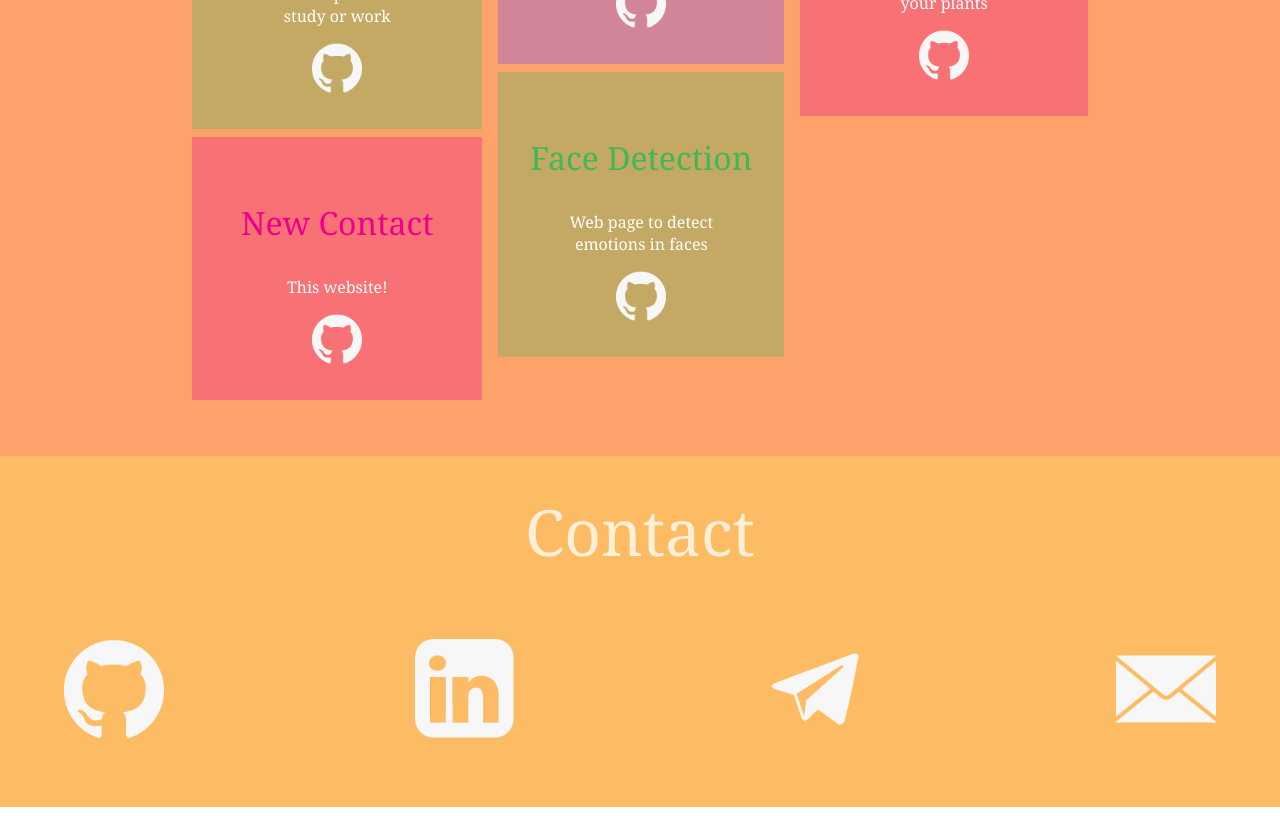
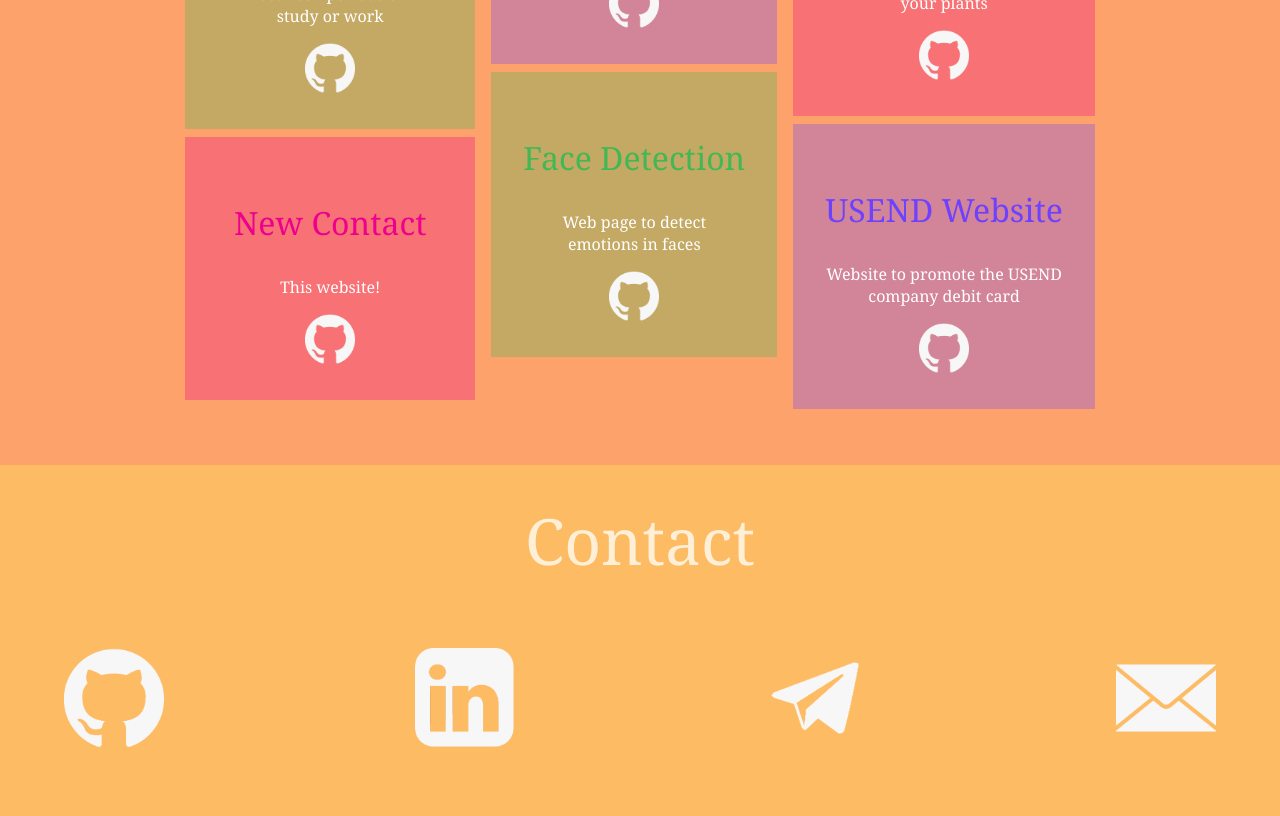
Before and after one commit to ericoBandeira/New-contact, a Next.js app: page / in a window 1280 px wide. Shown: the part 3640-4456 px from the top of the page. Built offline with nearby package versions, Linux system fonts and the light colour scheme.

Commit message:
fix portifolio

```diff
--- a/src/components/Portifolio.tsx
+++ b/src/components/Portifolio.tsx
@@ -34,6 +34,10 @@ export function Portfolio(){
 
     function handleemail(){
         window.open("mailto:ericobandeira@hotmail.com","_blank");
+    }
+
+    function handleSite(){
+        window.open("https://usend.com/debit-card/","_blank");
     }
 
 
@@ -103,6 +107,13 @@ export function Portfolio(){
                             <Image onClick={handlegithubPlantManager} src="/github.png" alt="github" width="50" height="50" />
                         </div>
                     </div>
+                    <div style={{background: "rgba(110, 65, 255, 0.3)"}} className={styles.mosaicItem}>
+                        <p style={{color: "#6E41FF"}} className={styles.mosaicTitle}>USEND Website</p>
+                        <p className={styles.mosaicSubTitle}>Website to promote the USEND<br/>company debit card</p>
+                        <div>
+                            <Image onClick={handlegithubPokedex} src="/github.png" alt="github" width="50" height="50" />
+                        </div>
+                    </div>
                 </div>
             </div>
 
```
Also changed, not shown: public/website.png (added), 1 other file (tests, documents, lock files or other folders).
